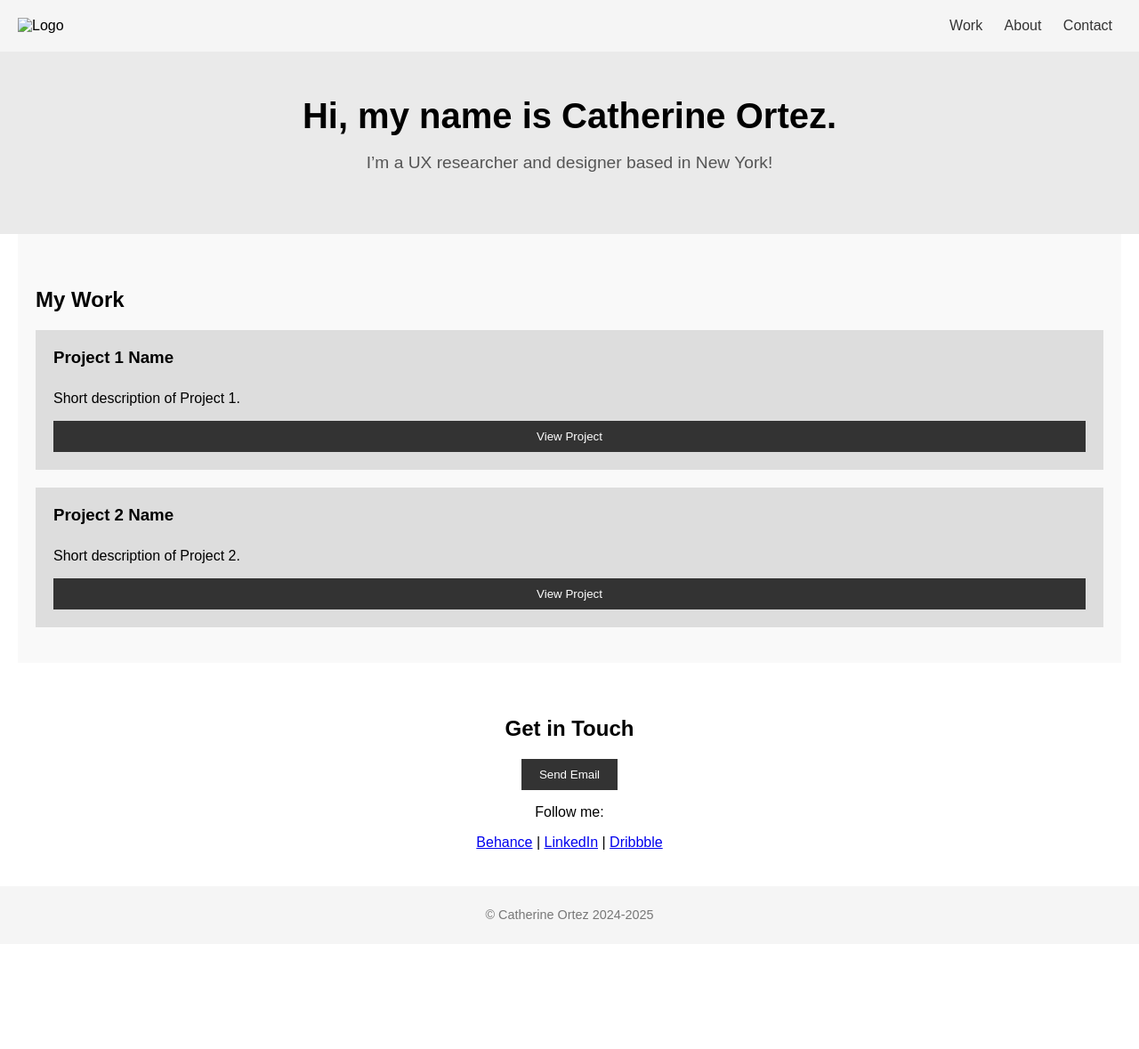
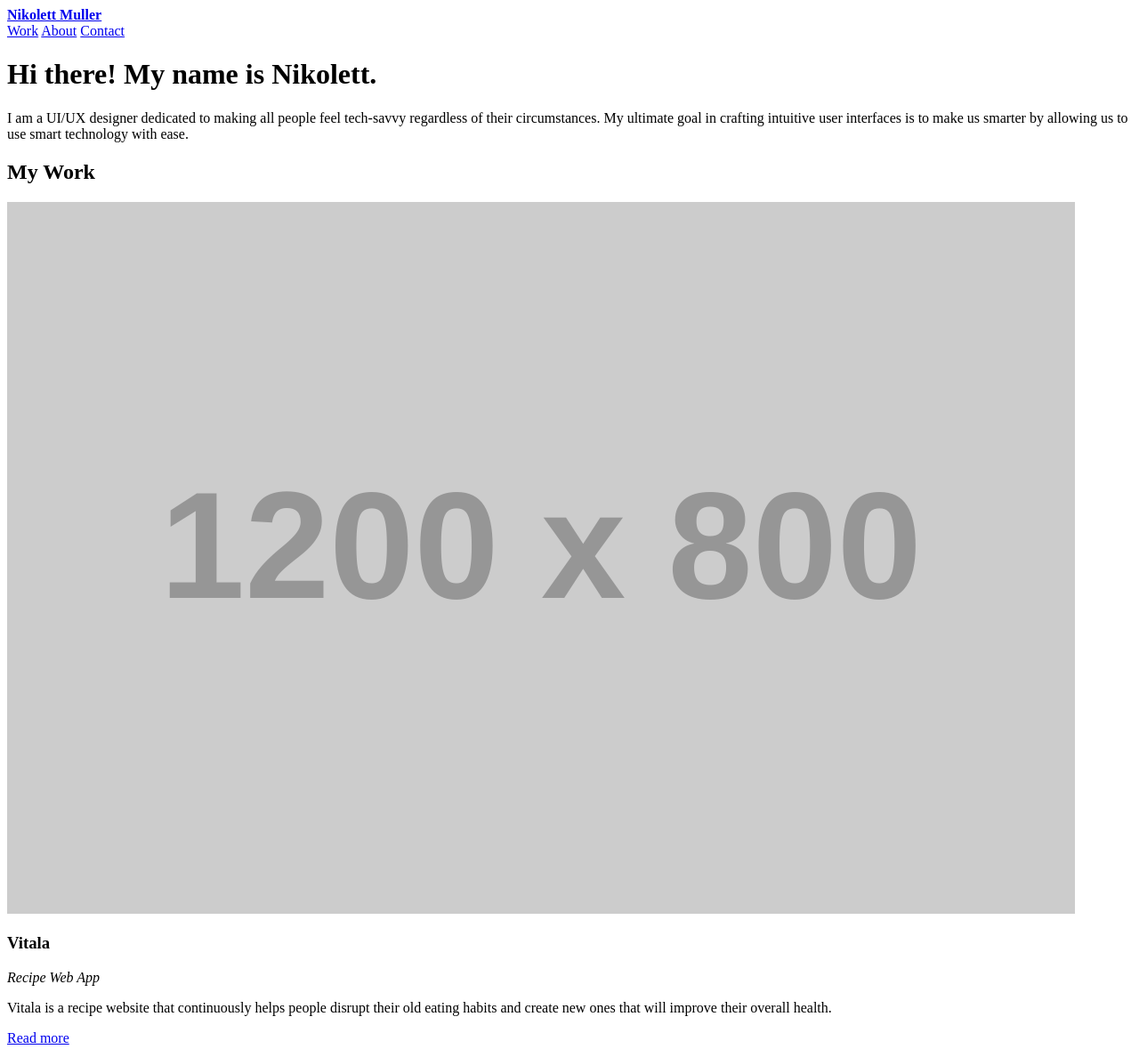
Before and after one commit to catherineortez/MyPortfolio-Catherine-, a plain HTML site: page index.html in a window 1280 px wide. Shown: the top 1179 px of the page at 89% size. Before the commit the page ends 1061 px from the top, so only its background shows below. Drawn offline with Linux system fonts and the light colour scheme; placeholder pictures from the web are drawn by us.

Commit message:
Add files via upload

```diff
--- a/index.html
+++ b/index.html
@@ -1,166 +1,100 @@
 <!DOCTYPE html>
-<html lang="en">
+<html lang="en" dir="ltr">
+
 <head>
     <meta charset="UTF-8">
     <meta name="viewport" content="width=device-width, initial-scale=1.0">
-    <title>My Portfolio</title>
-    <style>
-        body {
-            font-family: Arial, sans-serif;
-            margin: 0;
-            padding: 0;
-            box-sizing: border-box;
-        }
+    <title>Nikolett Muller - UI Designer</title>
+</head>
 
-        header {
-            display: flex;
-            justify-content: space-between;
-            align-items: center;
-            padding: 20px;
-            background-color: #f5f5f5;
-        }
-
-        .logo img {
-            height: 40px;
-        }
-
-        nav a {
-            margin: 0 10px;
-            text-decoration: none;
-            color: #333;
-        }
-
-        nav a:hover {
-            text-decoration: underline;
-        }
-
-        .hero {
-            text-align: center;
-            padding: 50px;
-            background-color: #eaeaea;
-        }
-
-        .hero h1 {
-            margin: 0;
-            font-size: 2.5rem;
-        }
-
-        .hero p {
-            font-size: 1.2rem;
-            color: #555;
-        }
-
-        section {
-            padding: 40px 20px;
-            max-width: 1200px;
-            margin: 0 auto;
-        }
-
-        #work {
-            background-color: #f9f9f9;
-        }
-
-        .projects {
-            display: flex;
-            flex-wrap: wrap;
-            gap: 20px;
-            margin-top: 20px;
-        }
-
-        .project {
-            background-color: #ddd;
-            padding: 20px;
-            flex: 1 1 calc(50% - 20px);
-            display: flex;
-            flex-direction: column;
-            justify-content: space-between;
-        }
-
-        .project h3 {
-            margin: 0 0 10px;
-        }
-
-        .project button {
-            padding: 10px;
-            background-color: #333;
-            color: #fff;
-            border: none;
-            cursor: pointer;
-        }
-
-        .project button:hover {
-            background-color: #555;
-        }
-
-        #contact {
-            text-align: center;
-        }
-
-        #contact button {
-            padding: 10px 20px;
-            background-color: #333;
-            color: #fff;
-            border: none;
-            cursor: pointer;
-        }
-
-        #contact button:hover {
-            background-color: #555;
-        }
-
-        footer {
-            text-align: center;
-            padding: 10px;
-            background-color: #f5f5f5;
-            font-size: 0.9rem;
-            color: #777;
-        }
-    </style>
-</head>
 <body>
     <header>
-        <div class="logo">
-            <img src="placeholder-logo.png" alt="Logo">
+        <div>
+            <a href="/index.html"><b>Nikolett Muller</b></a>
+            <nav>
+                <a href="#">Work</a>
+                <a href="#">About</a>
+                <a href="#">Contact</a>
+            </nav>
         </div>
-        <nav>
-            <a href="home.html">Work</a>
-            <a href="#about">About</a>
-            <a href="#contact">Contact</a>
-        </nav>
     </header>
-
-    <div class="hero">
-        <h1>Hi, my name is Catherine Ortez.</h1>
-        <p>I’m a UX researcher and designer based in New York!</p>
-    </div>
-
-    <section id="work">
-        <h2>My Work</h2>
-        <div class="projects">
-            <div class="project">
-                <h3>Project 1 Name</h3>
-                <p>Short description of Project 1.</p>
-                <button>View Project</button>
+    <main>
+        <div id="hero">
+            <div>
+                <h1>Hi there! My name is <span>Nikolett</span>.</h1>
             </div>
-            <div class="project">
-                <h3>Project 2 Name</h3>
-                <p>Short description of Project 2.</p>
-                <button>View Project</button>
+            <div>
+                <p>I am a UI/UX designer dedicated to making all people feel tech-savvy regardless
+                    of their circumstances. My ultimate goal in crafting intuitive user interfaces is to
+                    make us smarter by allowing us to use smart technology with ease.</p>
             </div>
         </div>
-    </section>
+        <div id="projects">
+            <div>
+                <h2>My Work</h2>
+            </div>
+            <div>
+                <div id="Vitala">
+                    <div>
+                        <picture>
+                            <source srcset="http://via.placeholder.com/600x400" media="(max-width:767px)">
+                            <img src="https://placehold.co/1200x800" alt="placeholder for cover image">
+                        </picture>
 
-    <section id="contact">
-        <h2>Get in Touch</h2>
-        <button>Send Email</button>
-        <div class="social">
-            <p>Follow me:</p>
-            <a href="#">Behance</a> | <a href="#">LinkedIn</a> | <a href="#">Dribbble</a>
+                    </div>
+                    <div>
+                        <h3>Vitala</h3>
+                        <p><i>Recipe Web App</i></p>
+                        <p>Vitala is a recipe website that
+                            continuously helps people disrupt
+                            their old eating habits and create new
+                            ones that will improve their overall
+                            health.</p>
+                        <p><a href="#">Read more</a></p>
+                    </div>
+                </div>
+                <div id="Cassette">
+                    <div>
+                        <picture>
+                        <source srcset="http://via.placeholder.com/600x400" media="(max-width:767px)">
+                        <img src="https://placehold.co/1200x800" alt="placeholder for cover image">
+                        </picture>
+
+                    </div>
+                    <div>
+                        <h3>Cassette</h3>
+                        <p><i>'80s-Themed Music Player App</i></p>
+                        <p>The Cassette music player app offers
+                            a solution for the chronic loneliness
+                            we live with by offering tools that
+                            produce a massive hit of endorphins.
+                           </p>
+                        <p><a href="#">Read more</a></p>
+                    </div>
+                </div>
+            </div>
         </div>
-    </section>
+    </main>
+    <footer>
+        <div>
+            <h2>Get in Touch</h2>
+            <p>Do you like my work and want to discuss opportunities? Please get in touch. Call:
+                <a href="tel:+12017365902">+1 (201) 736-5902</a>. Prefer sending an email?</p>
+            <div>
+                <a href="mailto:nikolett.muller@gmail.com">Email me</a>
+            </div>
+            <div>
+                <a href="LINKEDIN-URL" target="_blank">
+                    <img src="http://via.placeholder.com/32x32" alt="placeholder for icon">
+                </a>
+                <a href="Behance-URL" target="_blank">
+                    <img src="http://via.placeholder.com/32x32" alt="placeholder for icon">
+                </a>
+            </div>
+            <p>Copyright Nikolett Muller 2024</p>
+        </div>
+    </footer>
 
-    <footer>
-        <p>&copy; Catherine Ortez 2024-2025</p>
-    </footer>
 </body>
+
 </html>
```
